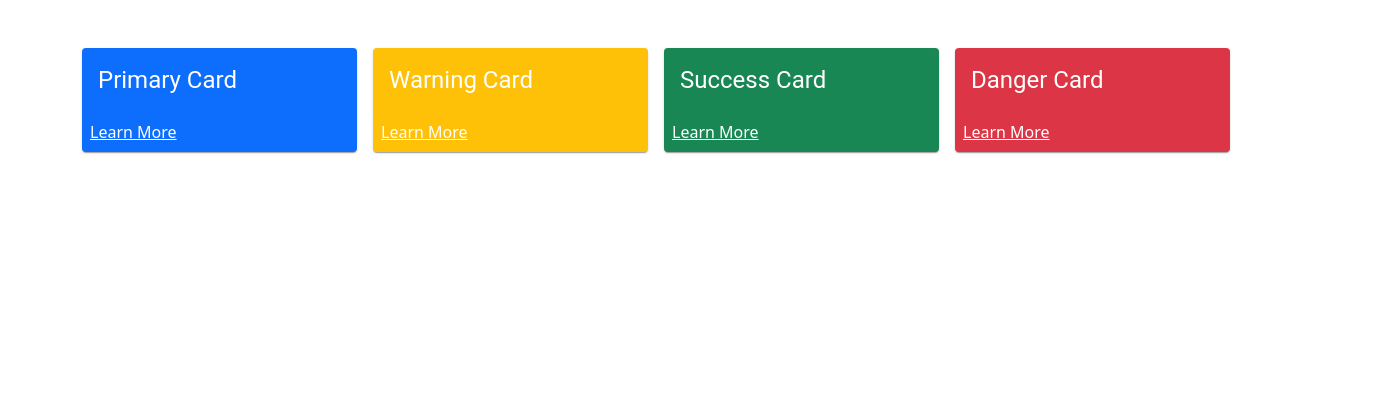
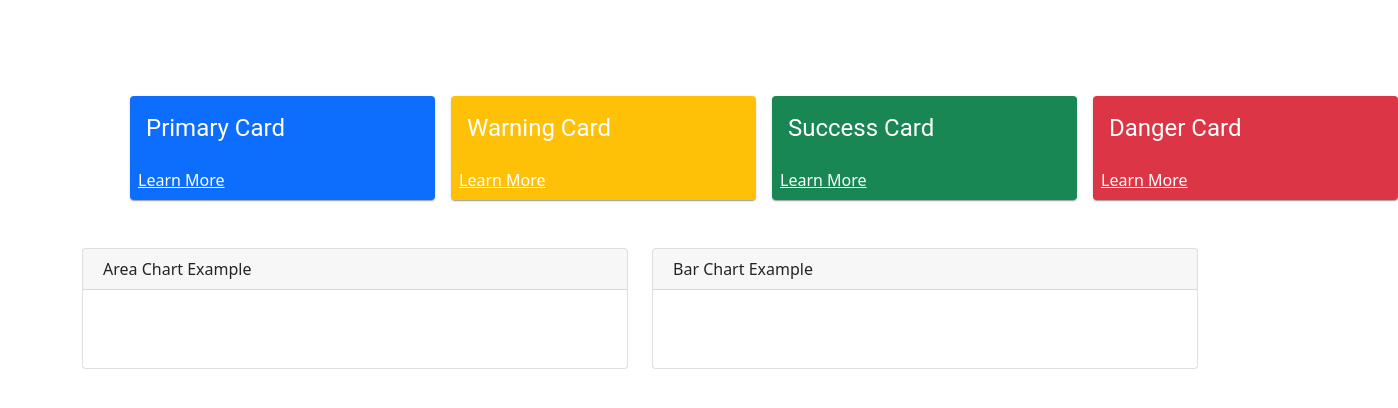
Before and after one commit to cflayelle/devops, a Next.js app: page / in a window 1280 px wide. Shown: the top 408 px of the page, 1398 px wide, since content can reach past the window. Built offline with nearby package versions, Linux system fonts and the light colour scheme.

Commit message:
barchar et areachar

```diff
--- /dev/null
+++ b/components/ AreaChart.js
@@ -0,0 +1,13 @@
+const AreaChart = (props) => {
+    return (
+        <div className="card mb-4">
+            <div className="card-header">
+                <i className="fas fa-chart-area me-1"></i>
+                    Area Chart Example
+            </div>
+        <div className="card-body"><canvas id="myAreaChart" width="100%" height="40"></canvas></div>
+        </div>
+    );
+}
+
+export default AreaChart;
--- /dev/null
+++ b/components/BarChart.js
@@ -0,0 +1,13 @@
+const BarChart = (props) => {
+    return (
+        <div className="card mb-4">
+            <div className="card-header">
+                <i className="fas fa-chart-bar me-1"></i>
+                    Bar Chart Example
+            </div>
+            <div className="card-body"><canvas id="myBarChart" width="100%" height="40"></canvas></div>
+        </div>
+    );
+}
+
+export default BarChart;
--- a/components/CardComponent.js
+++ b/components/CardComponent.js
@@ -7,7 +7,7 @@ import Typography from '@mui/material/Typography';
 
 const CardComponent = (props) => {
     return (
-        <Card className={props.bgColor} sx={{ minWidth: 275 }}>
+        <Card className={props.bgColor} sx={{ minWidth: 305 }}>
             <CardContent>
                 <Typography variant="h5" component="div" className={'text-white'}>
                     {props.text}
--- a/package.json
+++ b/package.json
@@ -13,8 +13,10 @@
     "@emotion/styled": "^11.8.1",
     "@mui/material": "^5.8.2",
     "bootstrap": "^5.1.3",
+    "chart.js": "^3.8.0",
     "next": "12.1.6",
     "react": "18.1.0",
+    "react-chartjs-2": "^4.1.0",
     "react-dom": "18.1.0"
   },
   "devDependencies": {
--- a/pages/index.js
+++ b/pages/index.js
@@ -2,16 +2,29 @@ import Head from 'next/head'
 import Image from 'next/image'
 import styles from '../styles/Home.module.css'
 import CardComponent from "../components/CardComponent";
+import AreaChart from '../components/ areachart';
+import BarChart from '../components/BarChart';
 
 export default function Home() {
     return (
-        <div className="container">
-            <div className="cards d-flex gap-3 mt-5 flex-column flex-lg-row">
-                <CardComponent bgColor='bg-primary' text='Primary Card'/>
-                <CardComponent bgColor='bg-warning' text='Warning Card'/>
-                <CardComponent bgColor='bg-success' text='Success Card'/>
-                <CardComponent bgColor='bg-danger' text='Danger Card'/>
+        <div>
+            <div className="container">
+                <div className="cards d-flex gap-3 mt-5 p-5 flex-column flex-lg-row">
+                    <CardComponent bgColor='bg-primary' text='Primary Card'/>
+                    <CardComponent bgColor='bg-warning' text='Warning Card'/>
+                    <CardComponent bgColor='bg-success' text='Success Card'/>
+                    <CardComponent bgColor='bg-danger' text='Danger Card'/>
+                </div>
+                <div className="row">
+                    <div className="col-xl-6">
+                        <AreaChart/>
+                    </div>
+                    <div className="col-xl-6">
+                        <BarChart/>
+                    </div>
+                </div>
             </div>
         </div>
+
     )
 }
```
Also changed, not shown: 1 other file (tests, documents, lock files or other folders).
